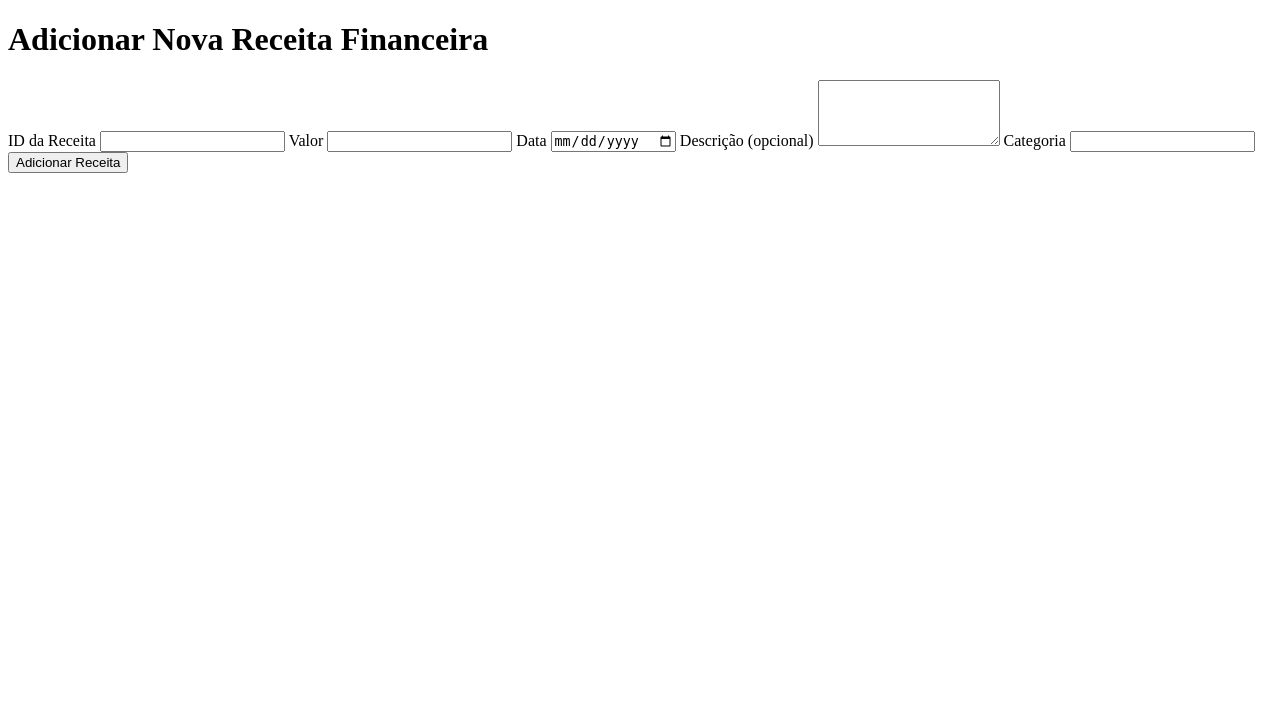
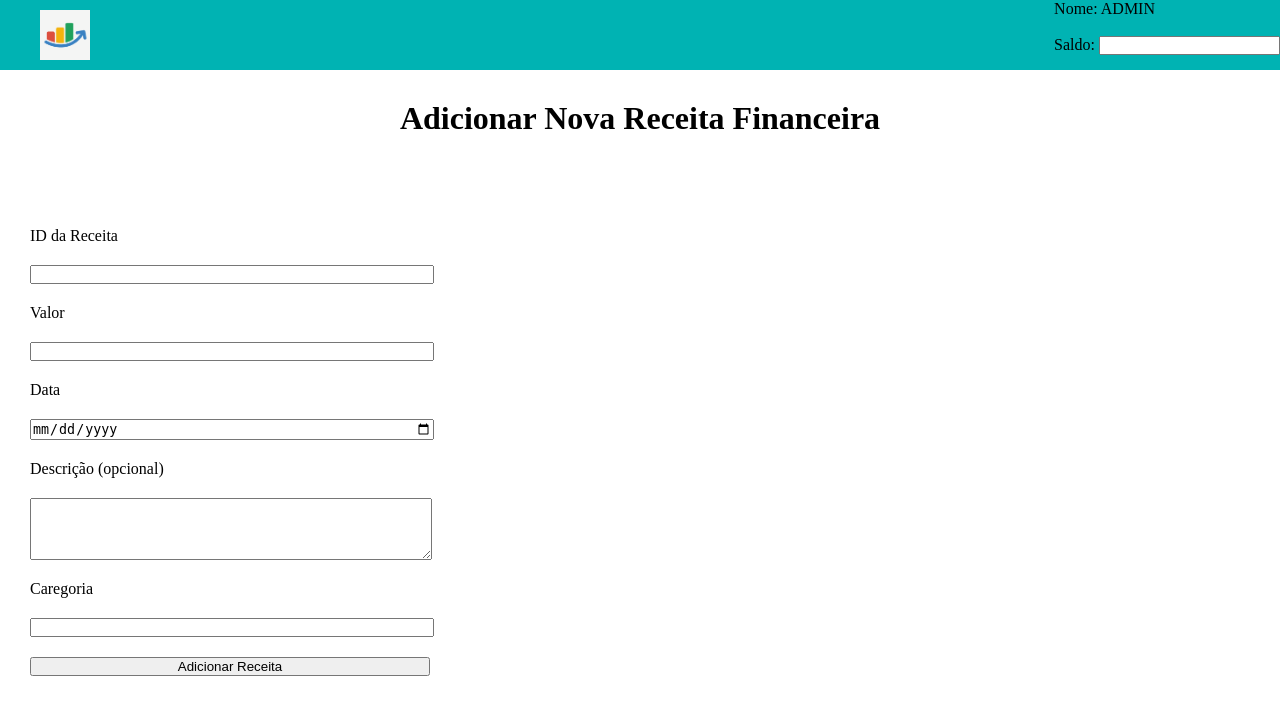
Before and after one commit to RafaOsadzuk/sistema_financas, a PHP site: page /views/receitas.html in a window 1280 px wide. Shown: the top 715 px of the page. Run offline with PHP 8.4, Linux system fonts and the light colour scheme.

Commit message:
Estilização
Estilização das paginas despesas e receitas

```diff
--- a/src/public/style.css
+++ b/src/public/style.css
@@ -121,3 +121,36 @@
 
 
 /* RECEITAS */
+
+#titulo{
+    display: flex;
+    justify-content: center;
+    margin-top: 30px;
+    }
+
+    .flex-container {
+        margin-top: 90px;
+        display: flex;
+        flex-direction: column;
+        align-items: stretch;
+    }
+
+    #formReceita {
+        display: flex;
+        flex-direction: column;
+        width: 100%;
+        max-width: 400px;
+        margin-left: 30px;
+    }
+
+    #formReceita label,
+    #formReceita input,
+    #formReceita textarea,
+    #formReceita button {
+        width: 100%;
+        margin-bottom: 20px;
+    }
+
+    #formReceita button {
+        align-self: center;
+    }
--- a/src/views/receitas.html
+++ b/src/views/receitas.html
@@ -3,14 +3,37 @@
 <head>
     <meta charset="UTF-8">
     <meta name="viewport" content="width=device-width, initial-scale=1.0">
+    <link rel="stylesheet" href="/src/public/style.css">
     <title>Receitas</title>
 </head>
 <body>
     <header>
-        <h1>Adicionar Nova Receita Financeira</h1>
+        <form action="/controllers/app.php" method="post" id="saldo">
+            <div class="dadosContainer">
+
+                <a href="index.html">
+                    <img src="/public/images/LogoHeader.png" alt="Logo">
+                </a>
+
+                <div class="dadosContent">
+                    <p>Nome: ADMIN</p>
+                    <br>
+
+                    <label for="saldo"> Saldo:</label>
+                    <input type="number" id="saldo" name="saldo">
+
+                </div>
+
+            </div>
+
+        </form>
+
+        <h1 id="titulo">Adicionar Nova Receita Financeira</h1>
     </header>
 
-    <form id="formReceita" action="/controllers/app2.php" method="POST">
+
+    <div class="flex-container">
+         <form  id="formReceita" action="/controllers/app2.php" method="POST">
             <label for="id">ID da Receita</label>
             <input type="text" id="id" name="id" required>
 
@@ -23,10 +46,12 @@
             <label for="descricao">Descrição (opcional)</label>
             <textarea id="descricao" name="descricao" rows="4"></textarea>
 
-        <label for="categoria">Categoria</label>
+            <label for="categoria">Caregoria</label>
             <input type="text" id="categoria" name="categoria" required>
 
             <button type="submit">Adicionar Receita</button>
         </form>
+    </div>
+
 </body>
 </html>
```
Also changed, not shown: src/views/despesas.html (+25 -3 lines). Lines whose indentation alone changed are shown as unchanged.
